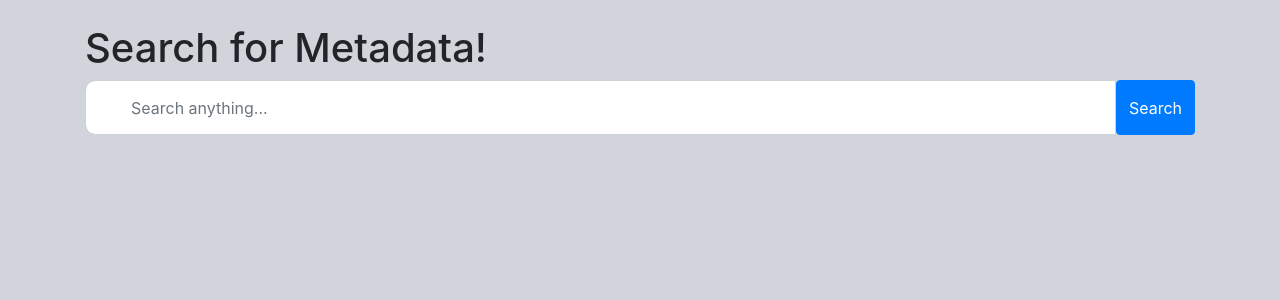
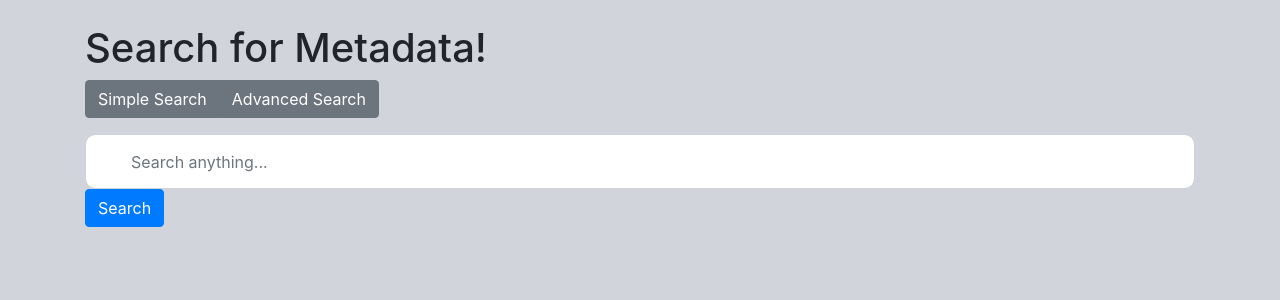
Before and after one commit to amosproj/amos2023ss02-open-search-meta-data-hub, a Flask app: page /search in a window 1280 px wide. Shown: the part 56-356 px from the top of the page. Run offline with Flask 3, Linux system fonts and the light colour scheme; parts of the project's set-up code (start-up, migrations or seed data) failed here and were passed over; some libraries are stand-ins or nearby versions.

Commit message:
Frontend Advanced search
Added Frontend adjustment v1

Co-Authored-By: motrell <105235679+motrell@users.noreply.github.com>

```diff
--- a/src/web-server/res/static/js/main.js
+++ b/src/web-server/res/static/js/main.js
@@ -27,6 +27,71 @@
       });
 }
 
+function advancedSearch() {
+    let search_info = {};
+    for (let i = 0; i < parameterCount; i++) {
+      let parameterName = $('#parameterName' + i).val();
+      let operator = $('#operators' + i).val();
+      let searchValue = $('#searchValue' + i).val();
+
+      let operatorName;
+      switch (operator) {
+        case "=":
+          operatorName = "EQUALS";
+          break;
+        case ">":
+          operatorName = "GREATER_THAN";
+          break;
+        case ">=":
+          operatorName = "GREATER_THAN_OR_EQUALS";
+          break;
+        case "<":
+          operatorName = "LESS_THAN";
+          break;
+        case "<=":
+          operatorName = "LESS_THAN_OR_EQUALS";
+          break;
+        case "<>":
+          operatorName = "NOT_EQUALS";
+          break;
+      }
+
+      search_info[parameterName] = {
+        'search_content': searchValue,
+        'operator': operatorName,
+      };
+    }
+
+    }
+
+  $('#advancedSearchButton').click(function() {
+    let search_info = advancedSearch();
+    console.log(search_info);
+
+    $.ajax({
+      url: '/your-endpoint-here',
+      type: 'POST',
+      contentType: 'application/json',
+      data: JSON.stringify(search_info),
+      success: function(result) {
+        var actualHits = result.hits.hits;
+        console.log(actualHits);
+        var counter = 1;
+        $("#resBody").html("");
+        actualHits.forEach(function(hit) {
+          $("#resBody").append("<tr><td>"+counter+"</td><td>" + hit._source.FileName +"</td><td>" + hit._source.FileInodeChangeDate +"</td></tr>");
+          counter = counter + 1;
+        });
+        $("#resTable").show();
+      },
+      error: function(error) {
+        console.error(error);
+      }
+    });
+  });
+
+
+
 $("#searchButton").on("click", function(){
     searchOuter();
 });
--- a/src/web-server/res/templates/search.html
+++ b/src/web-server/res/templates/search.html
@@ -3,9 +3,34 @@
 {% block content %}
 <br>
 <h1>{% block title %}Search for Metadata!{% endblock %}</h1>
-<div class="input-group mb-3">
+
+<div class="btn-group" role="group" aria-label="Search options">
+  <button type="button" class="btn btn-secondary" id="simpleSearchButton">Simple Search</button>
+  <button type="button" class="btn btn-secondary" id="advancedSearchButton">Advanced Search</button>
+</div>
+
+<div id="simpleSearch" class="mt-3">
   <input type="text" class="form-control form-input" placeholder="Search anything..." id="searchField">
   <button class="btn btn-primary" type="button" id="searchButton">Search</button>
+</div>
+
+<div id="advancedSearch" class="mt-3" style="display: none;">
+  <div id="searchParameters">
+    <div class="input-group mb-3">
+      <input type="text" class="form-control form-input" placeholder="Parameter Name" id="parameterName0">
+      <select class="form-control" id="operators0">
+        <option>=</option>
+        <option>></option>
+        <option>>=</option>
+        <option><</option>
+        <option><=</option>
+        <option><></option>
+      </select>
+      <input type="text" class="form-control form-input" placeholder="Search Value" id="searchValue0">
+    </div>
+  </div>
+  <button class="btn btn-primary mb-3" type="button" id="addParameterButton">Add Parameter</button>
+  <button class="btn btn-primary" type="button" id="advancedSearch">Advanced Search</button>
 </div>
 
 <table class="table" id="resTable">
@@ -18,5 +43,5 @@
     </thead>
     <tbody id="resBody">
     </tbody>
-  </table>
+</table>
 {% endblock %}
```
